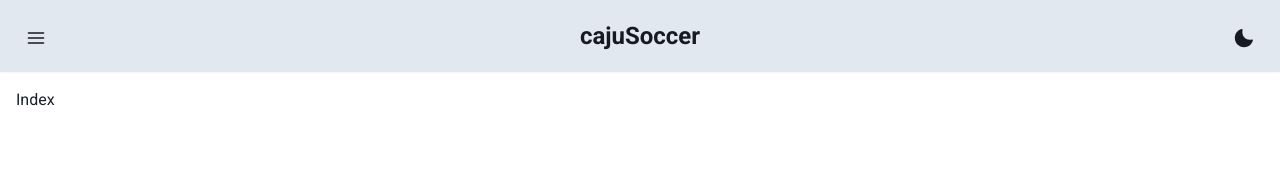
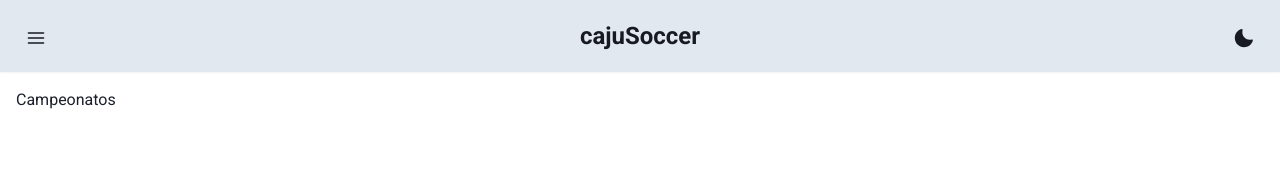
Before and after one commit to alcir-junior-caju/project-ts-next-soccer, a Next.js app: page / in a window 1280 px wide. Shown: the top 178 px of the page. Built offline with nearby package versions, Linux system fonts and the light colour scheme.

Commit message:
feat: Add Api Route Championships

```diff
--- a/src/components/Championships/Index.tsx
+++ b/src/components/Championships/Index.tsx
@@ -2,7 +2,7 @@ import { Box } from "@chakra-ui/react";
 
 const Championships = () => {
   return (
-    <Box></Box>
+    <Box>Campeonatos</Box>
   );
 };
 
--- a/src/components/Header/Index.tsx
+++ b/src/components/Header/Index.tsx
@@ -4,9 +4,9 @@ import Menu from "./Menu";
 import TextLogo from "./TextLogo";
 
 const dataMenu = [
-  { label: 'Menu 1', link: '#' },
-  { label: 'Menu 2', link: '#' },
-  { label: 'Menu 3', link: '#' },
+  { label: 'Menu 1', link: '1' },
+  { label: 'Menu 2', link: '2' },
+  { label: 'Menu 3', link: '3' },
 ];
 
 const Header = () => {
--- /dev/null
+++ b/src/pages/api/championships.ts
@@ -0,0 +1,13 @@
+import { NextApiRequest, NextApiResponse } from "next";
+import api from "../../services/api";
+
+export default async (req: NextApiRequest, res: NextApiResponse) => {
+  let data = [];
+
+  await api.get('/campeonatos')
+    .then((response => {
+      data.push(...response.data);
+    }));
+
+  return res.json(data);
+}
--- a/src/pages/index.tsx
+++ b/src/pages/index.tsx
@@ -1,11 +1,14 @@
 import { Container } from "@chakra-ui/react";
+import Championships from "../components/Championships/Index";
 import Header from "../components/Header/Index";
 
 const Home = () => {
   return (
     <>
       <Header />
-      <Container maxW="container.xl">Index</Container>
+      <Container maxW="container.xl">
+        <Championships />
+      </Container>
     </>
   )
 }
```
